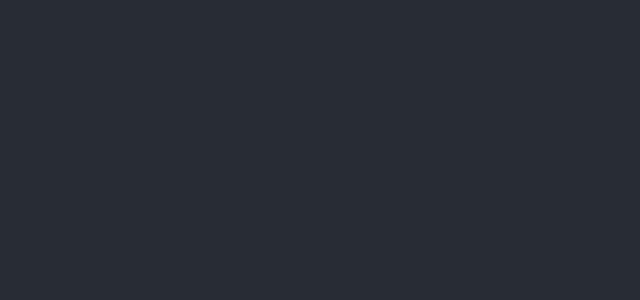
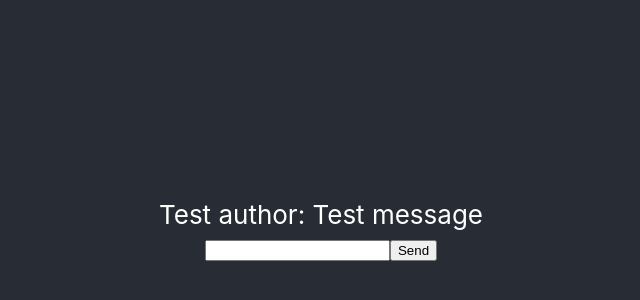
Before and after one commit to Victoria-Rozhkova/messenger, a React (Create React App) app: page / in a window 1280 px wide. Shown: the part 170-470 px from the top of the page, without its empty margins (319-959 px from the left). Built offline with nearby package versions, Linux system fonts and the light colour scheme.

Commit message:
local state, messageList, bot`s message

```diff
--- a/src/App.js
+++ b/src/App.js
@@ -1,11 +1,40 @@
-import logo from "./logo.svg";
+import { useEffect, useState } from "react";
 import "./App.css";
+import { Form } from "./components/common/Form/Form";
+import { MessageList } from "./components/MessageList/MessageList";
 
-function App() {
+const App = () => {
+  const [messageList, setMessageList] = useState([
+    { author: "Test author", text: "Test message" },
+  ]);
+
+  const addMessage = (text) => {
+    const newMessage = { author: "Me", text: text };
+    setMessageList((prevState) => [...prevState, newMessage]);
+  };
+
+  useEffect(() => {
+    let timeOut;
+    if (messageList[messageList.length - 1]?.author === "Me") {
+      timeOut = setTimeout(() => {
+        const robotMessage = { author: "Robot", text: "I am a robot" };
+
+        setMessageList((prevState) => [...prevState, robotMessage]);
+      }, 1000);
+    }
+    return () => {
+      clearTimeout(timeOut);
+    };
+  }, [messageList]);
+
   return (
     <div className="App">
-      <header className="App-header"></header>
+      <header className="App-header">
+        <MessageList messageList={messageList} />
+        <Form addMessage={addMessage} />
+      </header>
     </div>
   );
-}
+};
+
 export default App;
--- /dev/null
+++ b/src/components/Message/Message.jsx
@@ -0,0 +1,9 @@
+import React from "react";
+
+export const Message = ({ author, text }) => {
+  return (
+    <div>
+      <span>{author}: {text}</span>
+    </div>
+  );
+};
--- /dev/null
+++ b/src/components/MessageList/MessageList.jsx
@@ -0,0 +1,12 @@
+import React from "react";
+import { Message } from "../Message/Message";
+
+export const MessageList = ({ messageList }) => {
+  return (
+    <div>
+      {messageList.map(msg => {
+        return <Message key={msg.text} text={msg.text} author={msg.author} />;
+      })}
+    </div>
+  );
+};
--- /dev/null
+++ b/src/components/common/Form/Form.jsx
@@ -0,0 +1,21 @@
+import React, { useState } from "react";
+
+export const Form = ({ addMessage }) => {
+  const [value, setValue] = useState('');
+
+  const changeValue = (e) => {
+    setValue(e.target.value);
+  };
+  const submit = (e) => {
+    e.preventDefault();
+    addMessage(value);
+    setValue('');
+  };
+
+  return (
+    <form onSubmit={submit}>
+      <input type="text" value={value} onChange={changeValue} />
+      <button>Send</button>
+    </form>
+  );
+};
```
